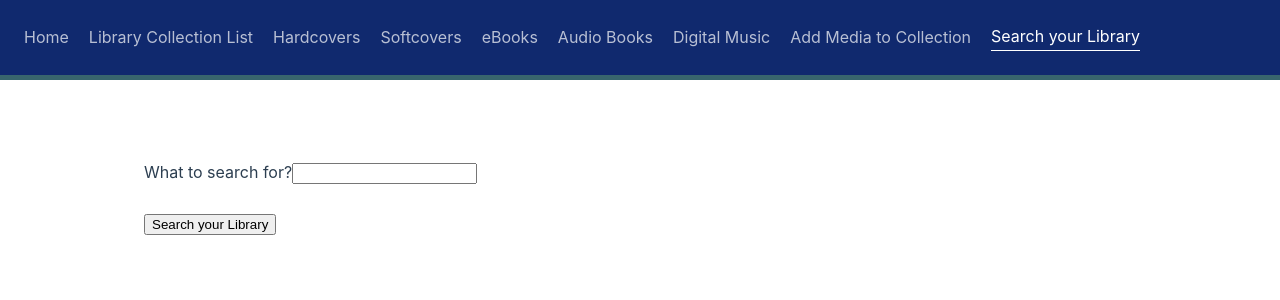
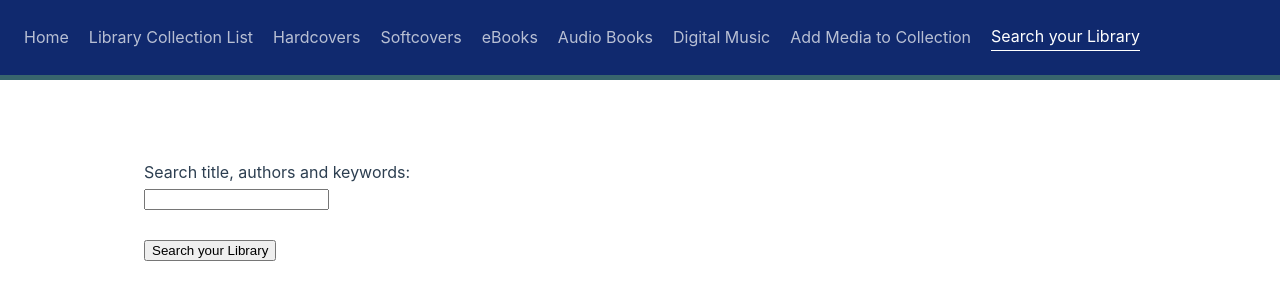
Before and after one commit to ShaneDewar/MEVN-inventory, a Vue app in the folder frontend/: page /search in a window 1280 px wide. Shown: the top 300 px of the page. Built offline with nearby package versions, Linux system fonts and the light colour scheme.

Commit message:
Improved search: enter and click work, no reload

```diff
--- a/frontend/src/components/SearchLibrary.vue
+++ b/frontend/src/components/SearchLibrary.vue
@@ -23,8 +23,8 @@ export default {
 </script>
 
 <template>
-  <form class="search_form">
-    <label>What to search for?</label>
+  <form class="search_form" @submit.prevent="SearchLibrary">
+    <label>Search title, authors and keywords:</label><br />
     <input
       type="text"
       id="search_value"
```
